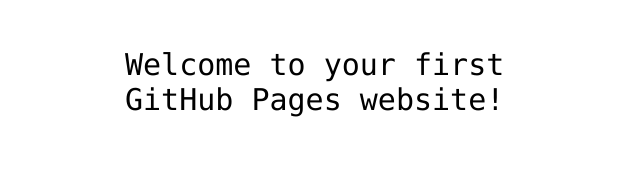
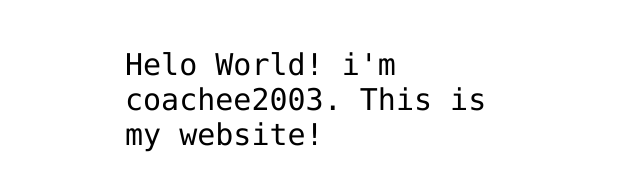
Before and after one commit to coachee2003/coachee2003, a plain HTML site: page index.html in a window 1280 px wide. Shown: the part 341-532 px from the top of the page, without its empty margins (315-955 px from the left). Drawn offline with Linux system fonts and the light colour scheme.

Commit message:
Update index.html
added my introduction

```diff
--- a/index.html
+++ b/index.html
@@ -12,7 +12,7 @@
 <img src="https://octodex.github.com/images/daftpunktocat-thomas.gif" id="octocat" alt="octocat-gif" />
 
 <!-- Change this code here by copy and pasting your template on line 15 -->
-<p>Welcome to your first GitHub Pages website!</p>
+<p>Helo World! i'm coachee2003. This is my website!</p>
 
 </body>
 </html>
```
